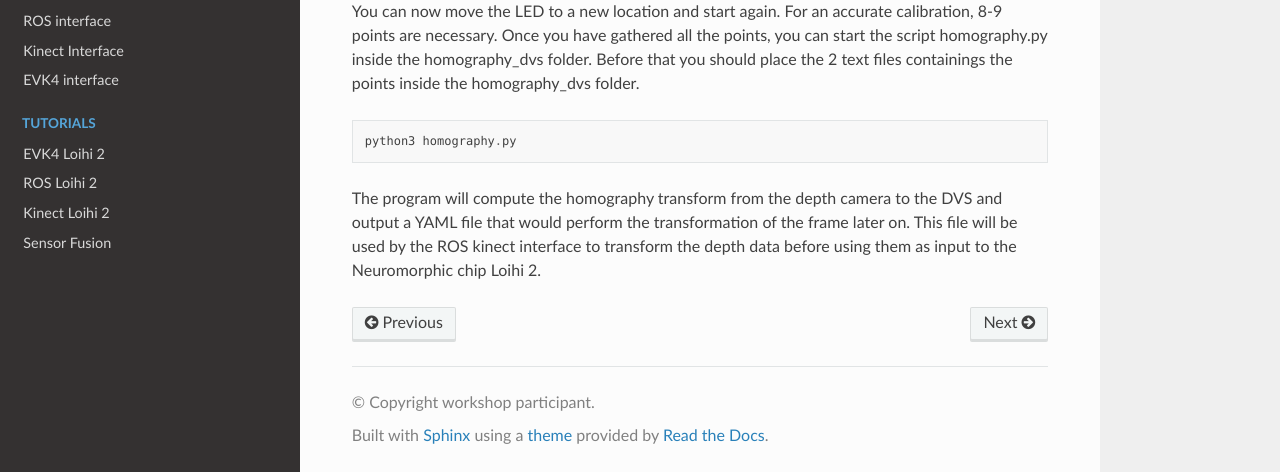
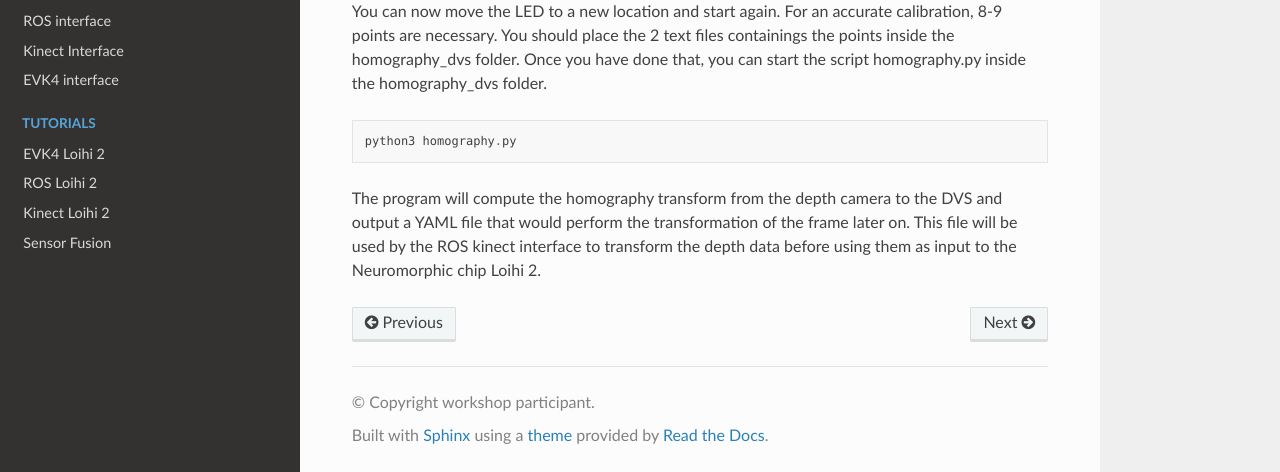
Before and after one commit to rouzinho/Neuromorphic-Computing, a Sphinx documentation site: the page built from doc/calibration.md, in a window 1280 px wide and 900 px high, scrolled down 6239 px, cut to the strip 428-900 px from the top of the window. Built offline with Sphinx 7.4.7 and the Read the Docs theme 3.1.0, drawn with Linux system fonts in a browser that asks for light colours.

Commit message:
update doc

````diff
--- a/doc/calibration.md
+++ b/doc/calibration.md
@@ -89,8 +89,8 @@ python3 calibration.py
 You should see the blinking LED from the DVS for a few second, then the program stop and the position of the point is saved in the txt file.
 ![test](https://github.com/rouzinho/Neuromorphic-Computing/blob/main/img/calib_dvs.gif?raw=true)
 
-You can now move the LED to a new location and start again. For an accurate calibration, 8-9 points are necessary.
-Once you have gathered all the points, you can start the script homography.py inside the homography_dvs folder. Before that you should place the 2 text files containings the points inside the homography_dvs folder.
+You can now move the LED to a new location and start again. For an accurate calibration, 8-9 points are necessary. You should place the 2 text files containings the points inside the homography_dvs folder.
+Once you have done that, you can start the script homography.py inside the homography_dvs folder.
 
 ```
 python3 homography.py
````
